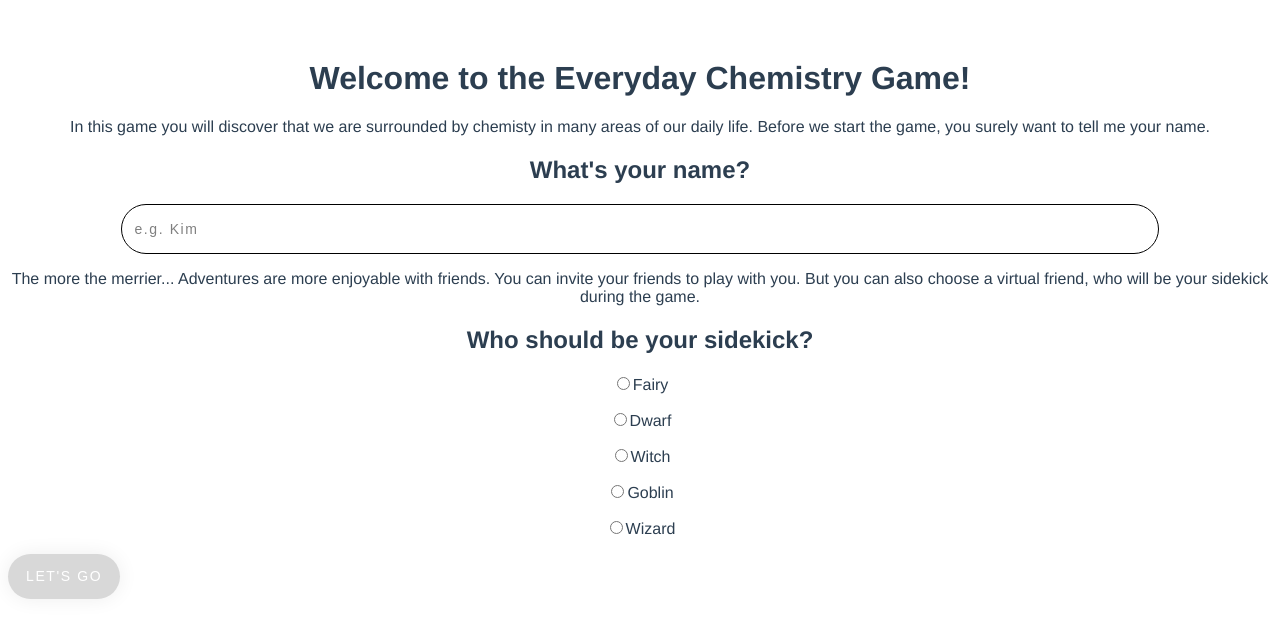
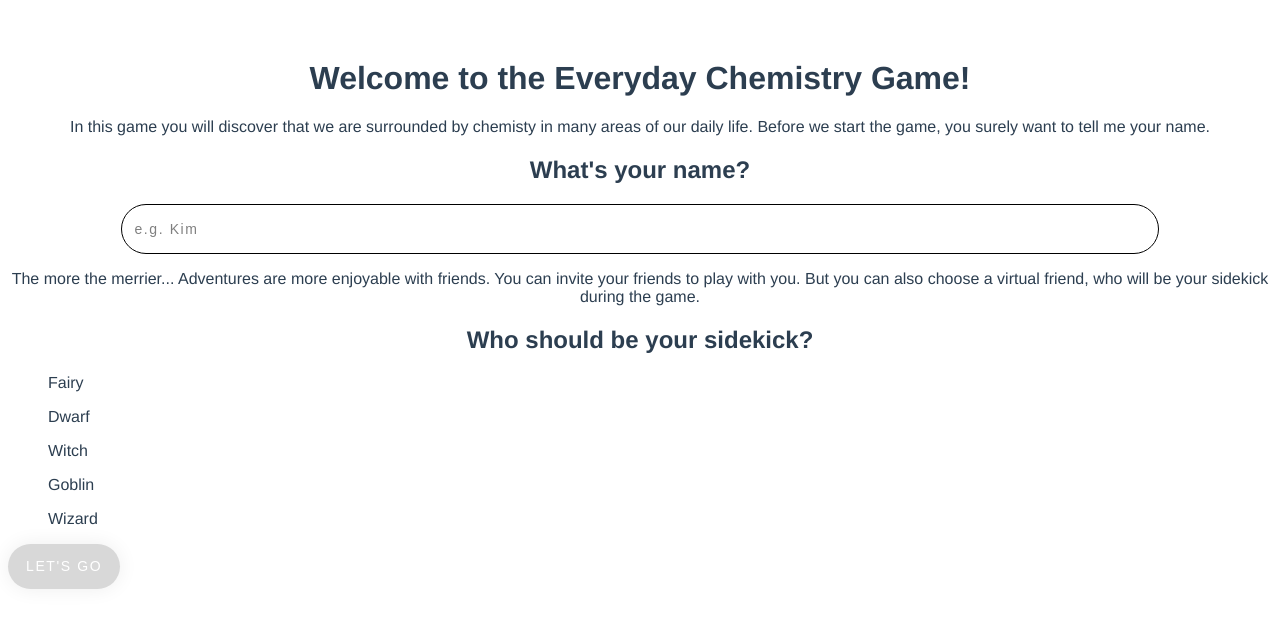
Before and after one commit to Fractalbonita/everyday-chemistry, a Vue app: page / in a window 1280 px wide. Shown: the top 638 px of the page. Built offline with nearby package versions, Linux system fonts and the light colour scheme.

Commit message:
Style baseradio

```diff
--- a/src/components/BaseRadio.vue
+++ b/src/components/BaseRadio.vue
@@ -1,6 +1,15 @@
 <template>
-  <input :id="id" type="radio" :value="label" v-model="picked" />
-  <label :for="id"> {{ label }}</label>
+  <label class="container">
+    <input
+      :id="id"
+      type="radio"
+      :value="label"
+      v-model="picked"
+      class="radio"
+    />
+    <span class="effect"></span>
+    <span class="label">{{ label }} </span></label
+  >
 </template>
 
 <script lang="ts">
@@ -36,4 +45,76 @@ export default defineComponent({
 });
 </script>
 
-<style lang="scss" scoped></style>
+<style lang="scss" scoped>
+.container {
+  display: flex;
+  justify-content: flex-start;
+  align-items: center;
+  flex-wrap: nowrap;
+  cursor: pointer;
+  margin: 0.5rem 0;
+  position: relative;
+}
+.radio {
+  -webkit-appearance: none;
+  appearance: none;
+}
+.label {
+  cursor: pointer;
+  font-weight: 500;
+}
+.radio:checked + .effect::before {
+  opacity: 1;
+  transform: scale(0.6);
+}
+/* other states */
+.radio:hover + .effect,
+.radio:focus + .effect {
+  border: 2px solid var(--color-primary);
+}
+.radio:hover + .effect::before,
+.radio:focus + .effect::before {
+  background: var(--color-primary);
+}
+.radio:hover ~ .label {
+  color: var(--color-primary);
+}
+.radio:focus + .effect::after,
+.radio:active + .effect::after {
+  opacity: 0.1;
+  transform: scale(2.4);
+}
+.effect {
+  width: 16px;
+  height: 16px;
+  border: 1px solid var(--color-text);
+  border-radius: 100%;
+  margin-right: 16px;
+  position: relative;
+
+  &::before,
+  &::after {
+    content: '';
+    display: block;
+    width: inherit;
+    height: inherit;
+    border-radius: inherit;
+    top: -2px;
+    left: -2px;
+    position: absolute;
+    transform: scale(0);
+    transform-origin: center center;
+  }
+
+  &::before {
+    background: var(--color-surface);
+    opacity: 0;
+    transition: 0.3s;
+  }
+  &::after {
+    background: var(--color-primary);
+    opacity: 0.4;
+    transition: 0.6s;
+  }
+}
+</style>
```
